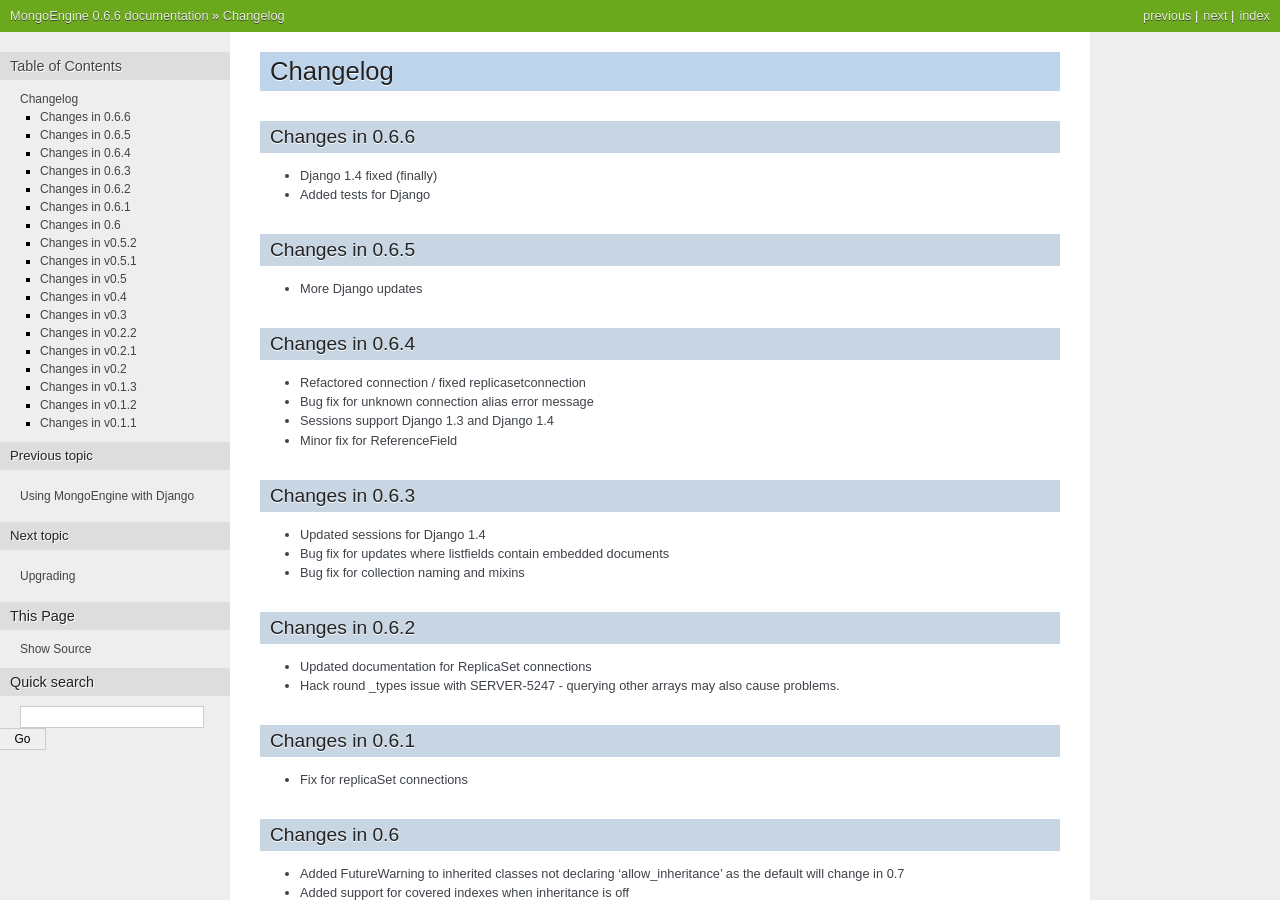
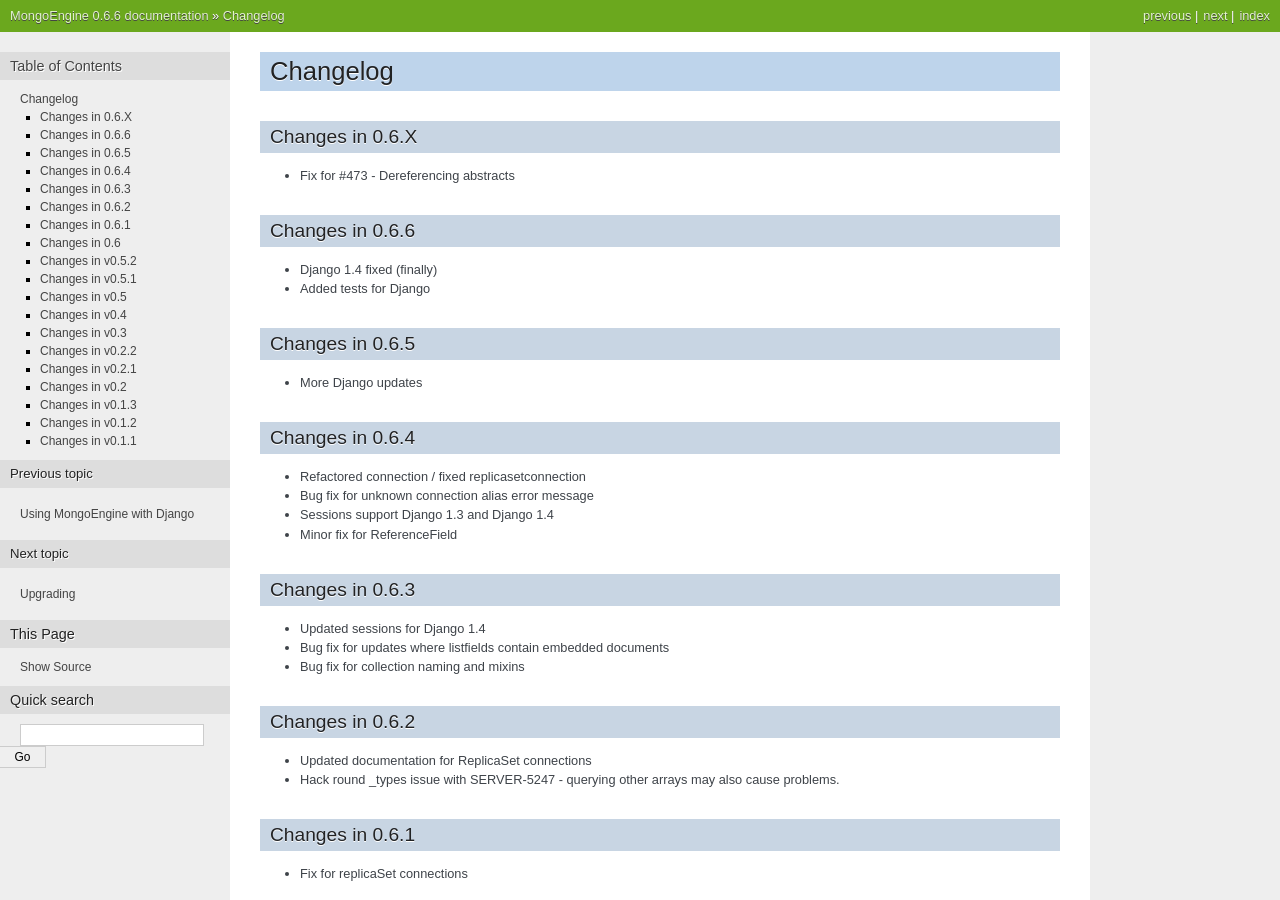
Before and after one commit to MongoEngine/mongoengine, a Sphinx documentation site: the page built from docs/changelog.rst, in a window 1280 px wide and 900 px high. Built offline with Sphinx 7.4.7, drawn with Linux system fonts in a browser that asks for light colours.

Commit message:
Updated change log / AUTHORS
Thanks Greg Banks

```diff
--- a/docs/changelog.rst
+++ b/docs/changelog.rst
@@ -1,6 +1,10 @@
 =========
 Changelog
 =========
+
+Changes in 0.6.X
+================
+- Fix for #473 - Dereferencing abstracts
 
 Changes in 0.6.6
 ================
```
Also changed, not shown: 1 other file.
